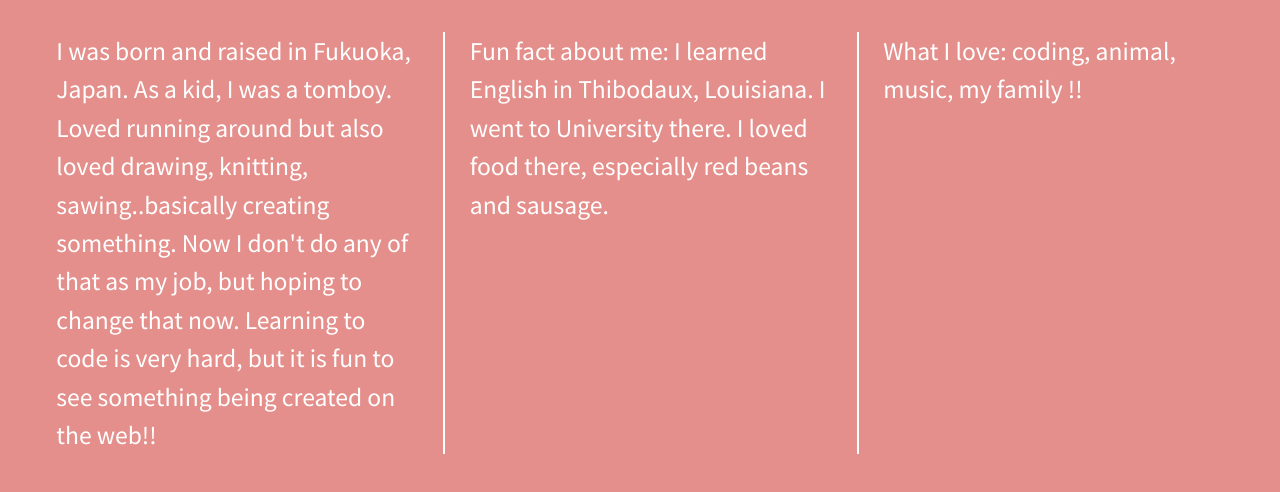
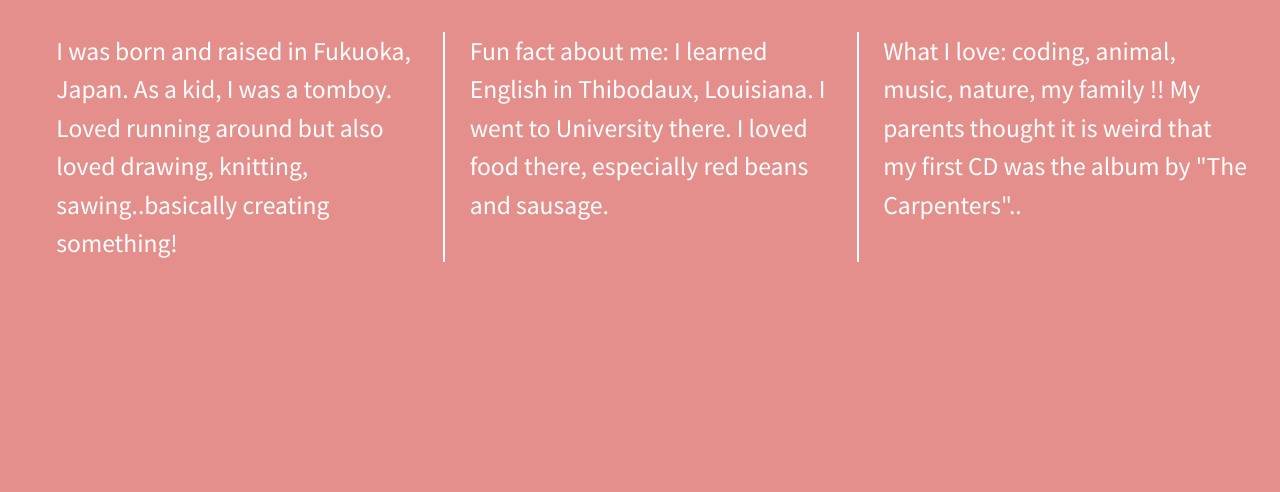
Before and after one commit to Tomomi-K1/flexbox, a plain HTML site: page divs-flexbox/index.html in a window 1280 px wide. Drawn offline with nearby package versions, Linux system fonts and the light colour scheme.

Commit message:
second commit

```diff
--- a/divs-flexbox/index.html
+++ b/divs-flexbox/index.html
@@ -23,13 +23,12 @@
 
         <section class="wrapper">
             <div class="div-1">
-                I was born and raised in Fukuoka, Japan. As a kid, I was a tomboy. Loved running around but also loved drawing, knitting, sawing..basically creating something. Now I don't do any of that as my job, but hoping to change that now. Learning to code is very hard, but it is fun to see something being created on the web!!
-            </div>
+                I was born and raised in Fukuoka, Japan. As a kid, I was a tomboy. Loved running around but also loved drawing, knitting, sawing..basically creating something!          </div>
             <div class="div-2">
                 Fun fact about me: I learned English in Thibodaux, Louisiana. I went to University there. I loved food there, especially red beans and sausage.
             </div>
             <div class="div-3">
-                What I love: coding, animal, music, my family !!
+                What I love: coding, animal, music, nature, my family !! My parents thought it is weird that my first CD was the album by "The Carpenters"..
             </div>
         </section>
 
```
